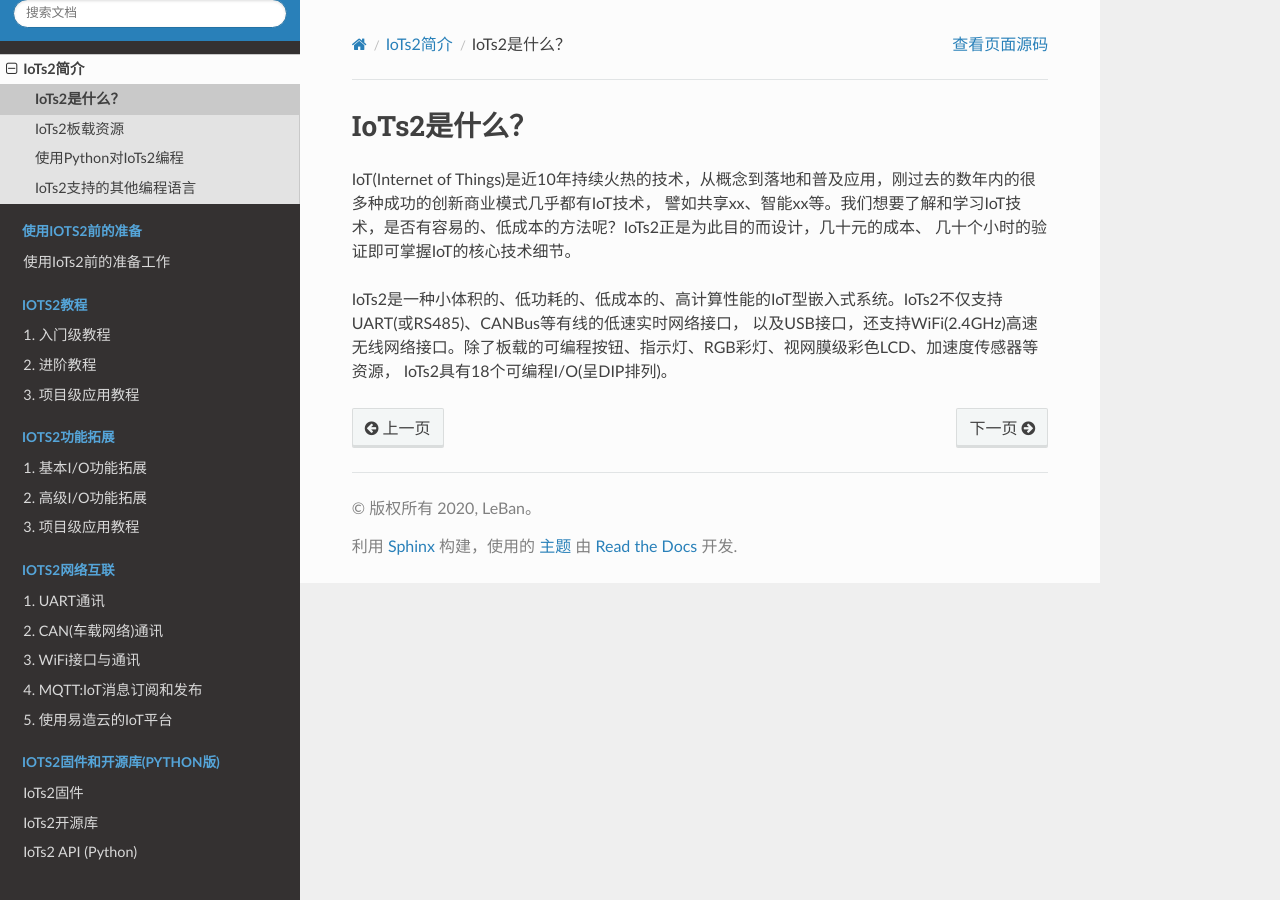
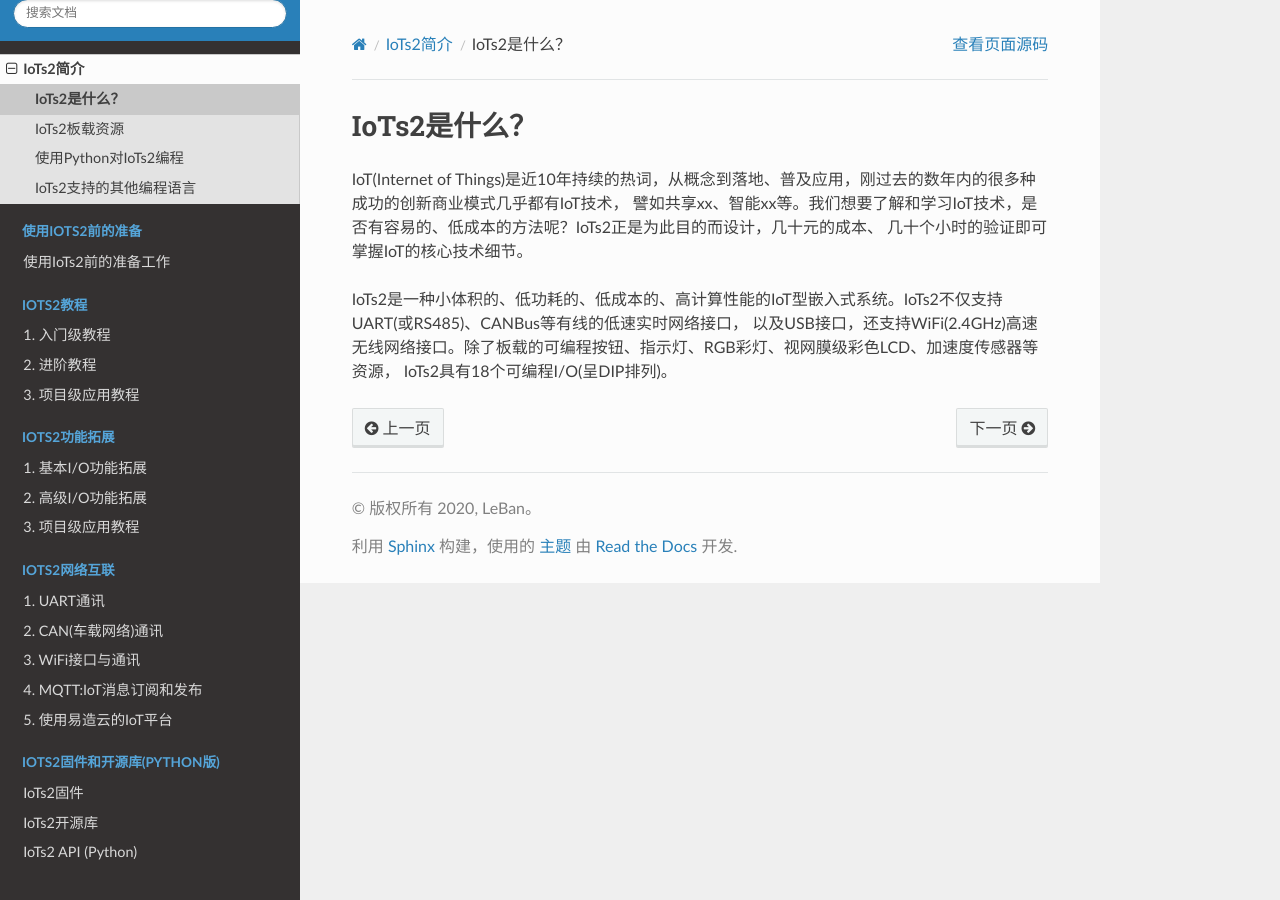
Before and after one commit to BradChan/Python4IoTs2, a Sphinx documentation site: the page built from source/iots2_intro/introduction.rst, in a window 1280 px wide. Built offline with Sphinx 7.4.7 and the Read the Docs theme 2.0.0, drawn with Linux system fonts in a browser that asks for light colours; pages that are not in the unit, such as notebooks, are missing from menus.

Commit message:
update intro

```diff
--- a/source/index.rst
+++ b/source/index.rst
@@ -12,6 +12,7 @@ IoTs2采用ESP32-S2(Xtensa 32-bit LX7单核CPU，主频达240MHz) WiFi SoC，
 板载大功率开关型DC-DC(输出3.3V@1.2A)可为功能拓展板供电，支持单节锂电池供电输入。
 IoTs2采用双列(2x14)拓展接口和4P的mini-I2C(QWiic/STEMMA QT)拓展接口，
 即可将IoTs2嵌入系统拓展板内使用，也可以使用I2C总线拓展系统功能。
+IoTs2使用USB Type-C接口与程序开发主机(电脑)连接，
 IoTs2支持Scratch图形化编程语言和Python脚本编程语言，采用“拖放文件即下载程序”的操作模式，
 不依赖任何特定的软件环境。
 
--- a/source/iots2_intro/introduction.rst
+++ b/source/iots2_intro/introduction.rst
@@ -2,7 +2,7 @@
 IoTs2是什么？
 ====================
 
-IoT(Internet of Things)是近10年持续火热的技术，从概念到落地和普及应用，刚过去的数年内的很多种成功的创新商业模式几乎都有IoT技术，
+IoT(Internet of Things)是近10年持续的热词，从概念到落地、普及应用，刚过去的数年内的很多种成功的创新商业模式几乎都有IoT技术，
 譬如共享xx、智能xx等。我们想要了解和学习IoT技术，是否有容易的、低成本的方法呢？IoTs2正是为此目的而设计，几十元的成本、
 几十个小时的验证即可掌握IoT的核心技术细节。
 
```
Also changed, not shown: source/_static/images/iots2_model.jpg (added), source/_static/images/iots2_onboard_resources.jpg (added), source/_static/images/iots2_resource_pin_usage.jpg.
